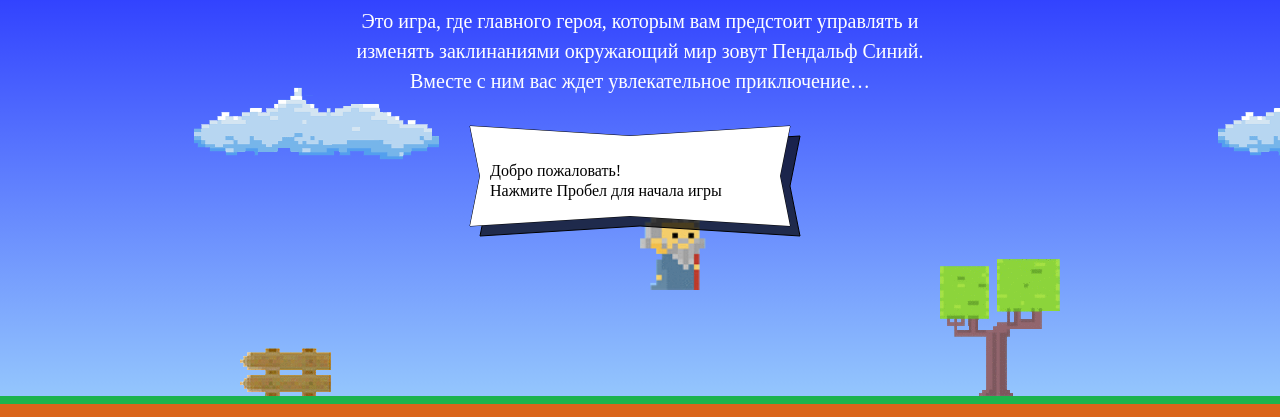
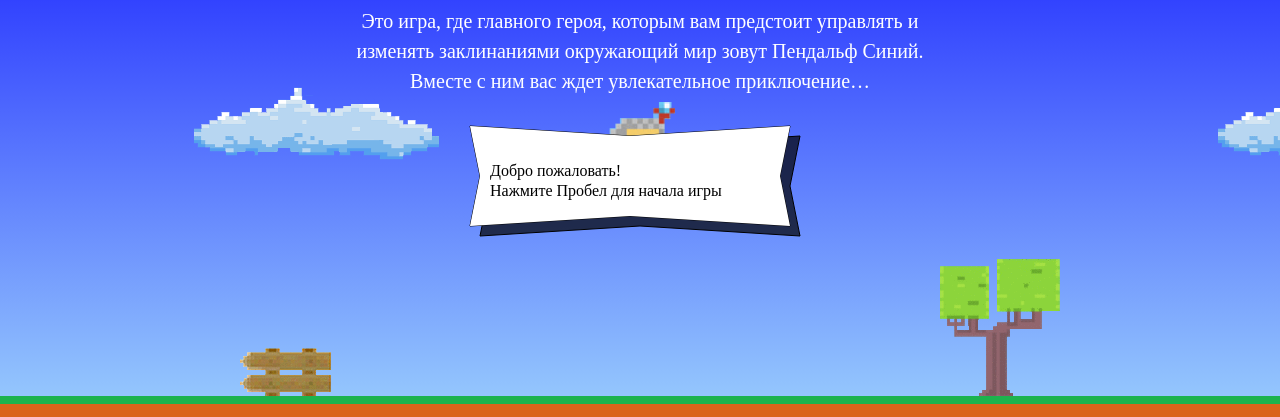
Before and after one commit to alexandraleo/code-and-magick-old, a website: page index.html in a window 1280 px wide. Shown: the part 203-620 px from the top of the page. Drawn offline with Linux system fonts and the light colour scheme; a web font is replaced by a local one.

Commit message:
Поменяла координаты

```diff
--- a/index.html
+++ b/index.html
@@ -185,10 +185,10 @@
     return(getWizardHeight);
   };
   function getWizardX(width) {
-    return 0.5 * width ;
+    return (width - wizardWidth) / 2;
   };
   function getWizardY(height) {
-    return (1 / 3) * height;
+    return height / 3 - getWizardHeight;
   };
 
 </script>
```
